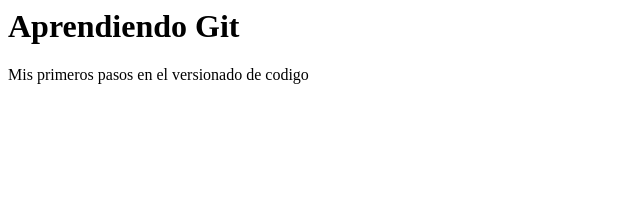
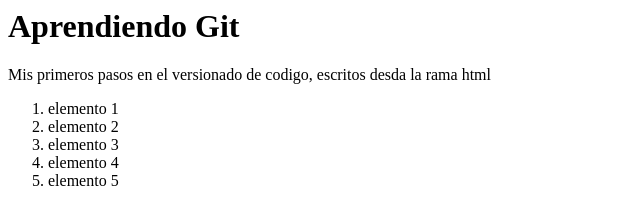
Before and after one commit to cszcszczs/git-tutorial, a plain HTML site: page index.html in a window 1280 px wide. Shown: the whole page, without its empty margins (0-640 px from the left). Drawn offline with Linux system fonts and the light colour scheme.

Commit message:
agregando index.js al index.html

```diff
--- a/index.html
+++ b/index.html
@@ -7,6 +7,16 @@
   </head>
   <body>
     <h1>Aprendiendo Git</h1>
-    <p>Mis primeros pasos en el versionado de codigo</p>
+    <p>
+      Mis primeros pasos en el versionado de codigo, escritos desda la rama html
+    </p>
+    <ol>
+      <li>elemento 1</li>
+      <li>elemento 2</li>
+      <li>elemento 3</li>
+      <li>elemento 4</li>
+      <li>elemento 5</li>
+    </ol>
+    <script src="index.js"></script>
   </body>
 </html>
```
